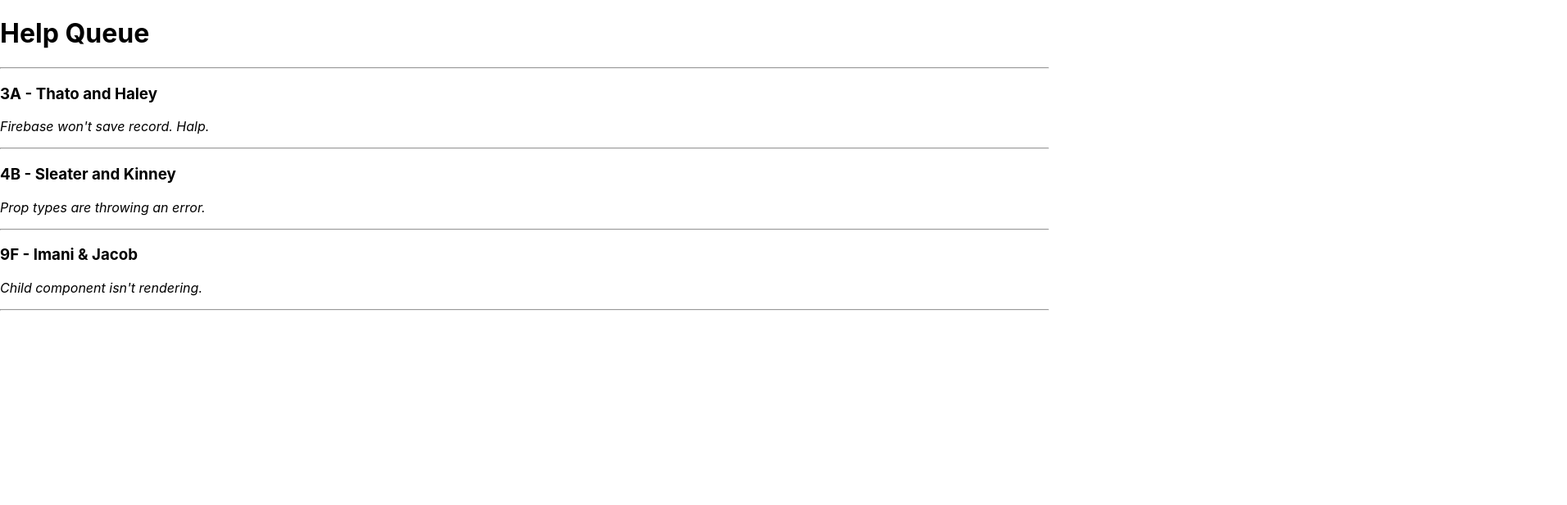
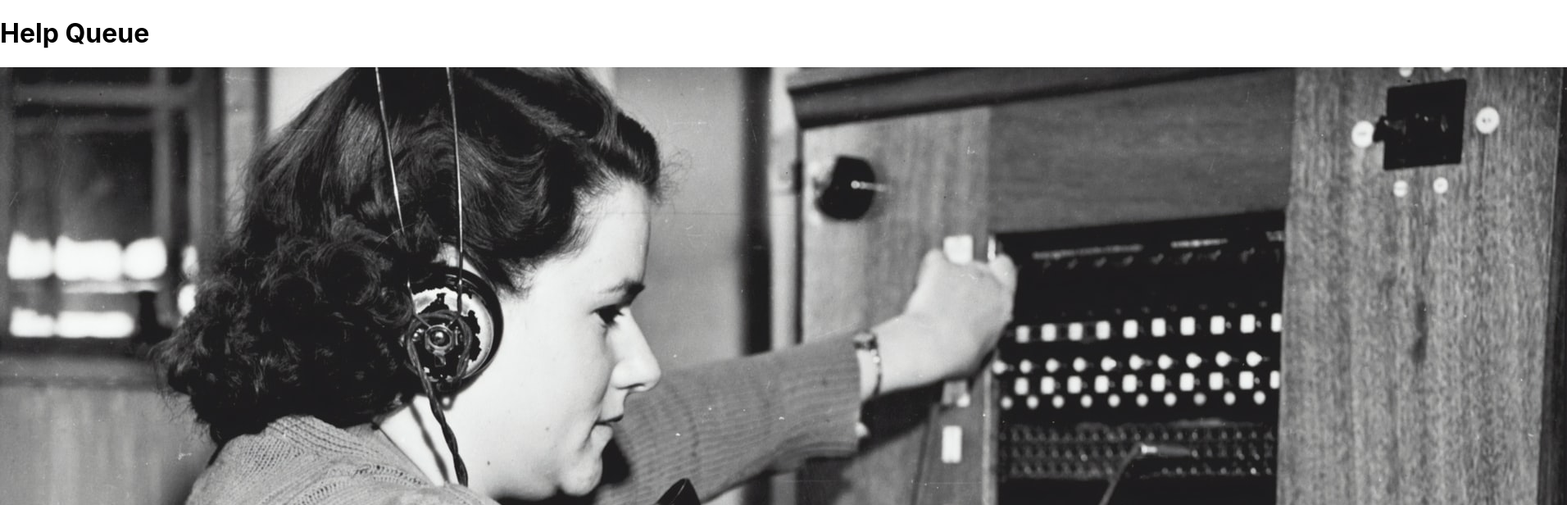
Before and after one commit to tawneeh/help-queue, a React (Create React App) app: page / in a window 1280 px wide. Shown: the top 616 px of the page at 82% size, 1912 px wide, since content can reach past the window. Built offline with nearby package versions, Linux system fonts and the light colour scheme.

Commit message:
add an image

```diff
--- a/src/components/Header.js
+++ b/src/components/Header.js
@@ -1,8 +1,12 @@
 import React from "react";
+import callCenterImage from "./../img/callCenter.jpg";
 
 function Header(){
   return (
-    <h1>Help Queue</h1>
+    <React.Fragment>
+      <h1>Help Queue</h1>
+      <img src={callCenterImage} alt="Old school switchboard image" />
+    </React.Fragment>
   );
 }
 
```
Also changed, not shown: src/img/callCenter.jpg (added).
